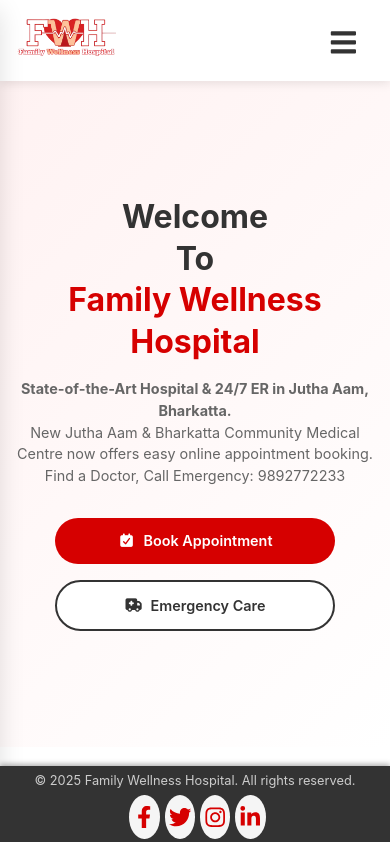
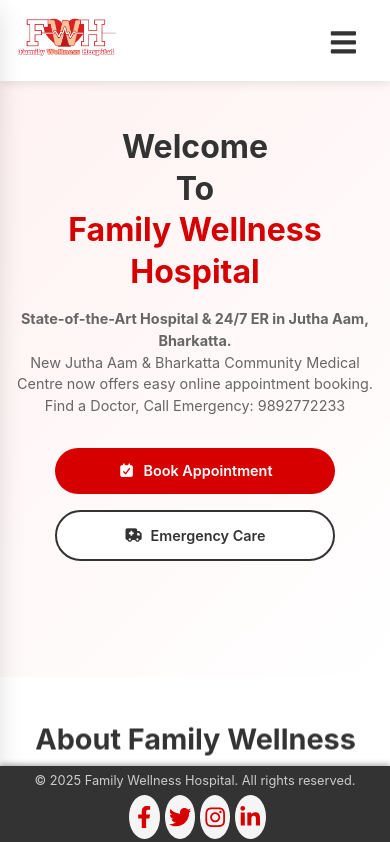
Before and after one commit to Bhumika21Sutar/Family_Wellness_Hospital_Project, a React (Vite) app: page / in a window 390 px wide. Shown: the top 842 px of the page. Built offline with nearby package versions, Linux system fonts and the light colour scheme.

Commit message:
minor changes

```diff
--- a/src/components/AreaOfFocus.css
+++ b/src/components/AreaOfFocus.css
@@ -93,6 +93,7 @@
   position: relative;
   text-align: center;
   overflow: hidden;
+  margin-top: 28px;
 }
 
 /* Close button */
--- a/src/components/HeroSection.css
+++ b/src/components/HeroSection.css
@@ -115,7 +115,7 @@
   }
 
   .hero-section {
-    padding: 120px 0 40px;
+    padding: 50px 0 40px;
   }
 
   .hero-container {
```
